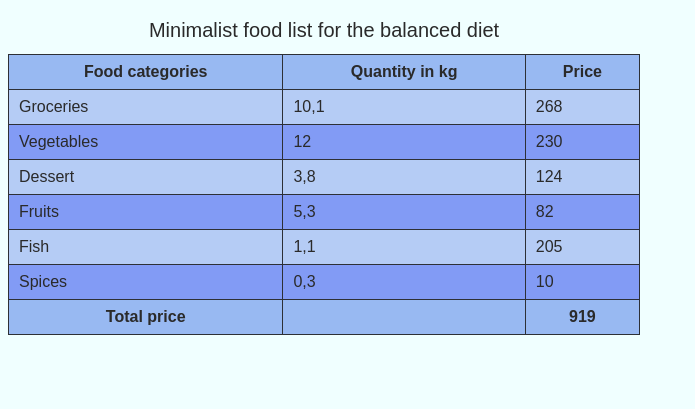
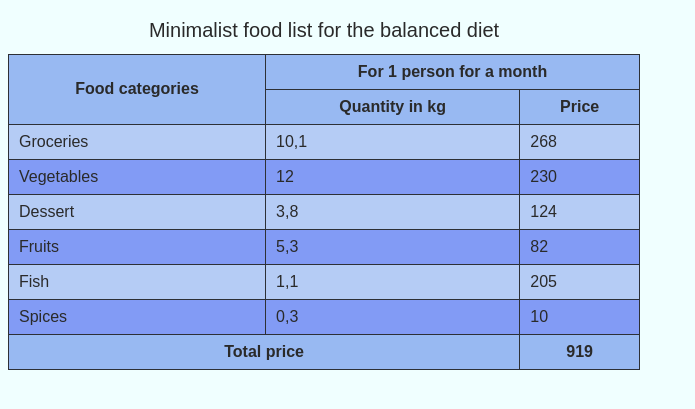
Before and after one commit to tatiana-baranova/HTML-Tables, a website: page index.html in a window 1280 px wide. Shown: the part 61-470 px from the top of the page, without its empty margins (0-695 px from the left). Drawn offline with Linux system fonts and the light colour scheme.

Commit message:
colspan-rowspan table

```diff
--- a/index.html
+++ b/index.html
@@ -15,7 +15,10 @@
       </caption>
       <thead>
         <tr>
-          <th scope="col">Food categories</th>
+          <th scope="col" rowspan="2">Food categories</th>
+          <th score="colgroup" colspan="2">For 1 person for a month</th>
+        </tr>
+        <tr>
           <th scope="col">Quantity in kg</th>
           <th scope="col">Price</th>
         </tr>
@@ -56,8 +59,7 @@
 
       <tfoot>
         <tr>
-          <th scope="row">Total price</th>
-          <th></th>
+          <th scope="row" colspan="2">Total price</th>
           <th>919</th>
         </tr>
       </tfoot>
```
